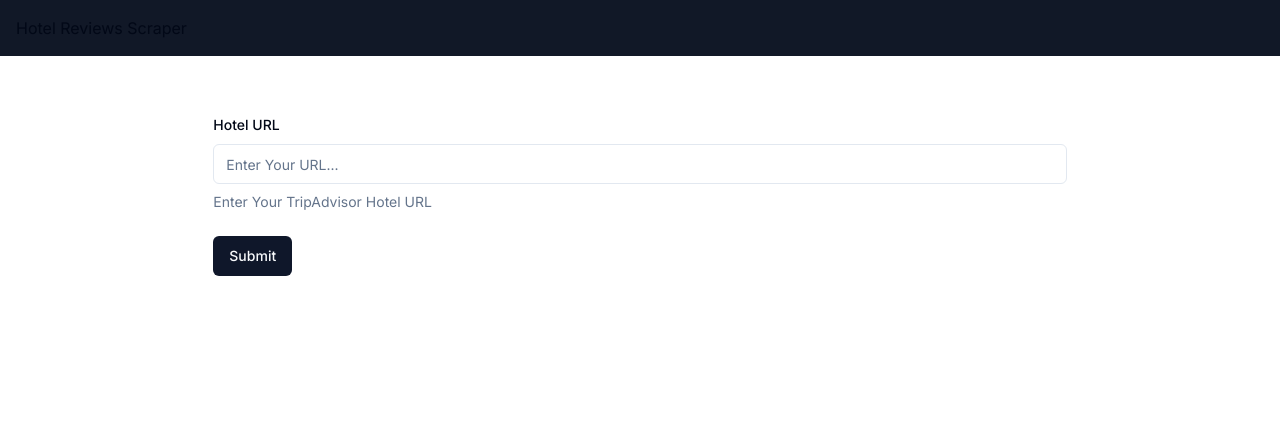
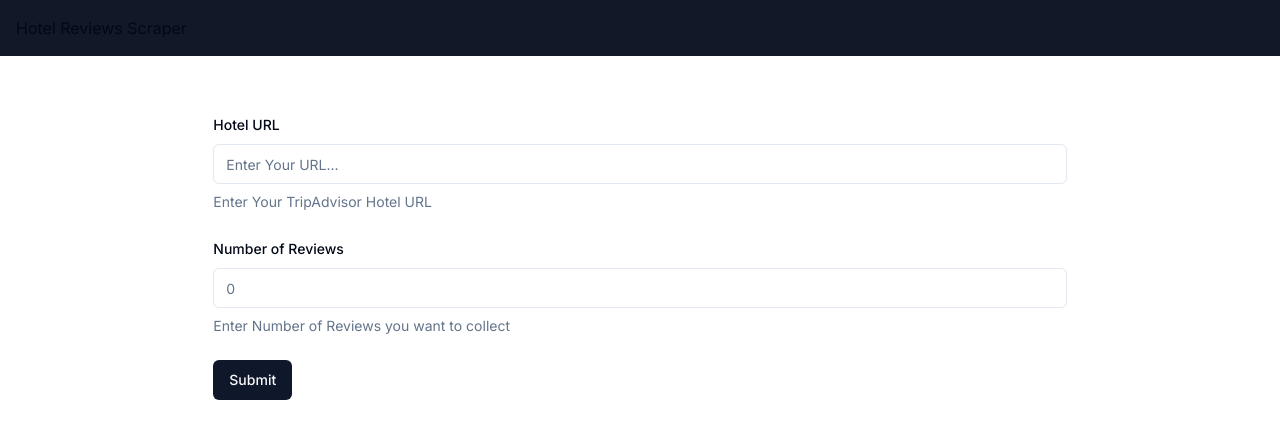
Before and after one commit to Priyanshu9898/TripAdvisor-Scraper, a Next.js app in the folder frontend/: page / in a window 1280 px wide. Shown: the top 438 px of the page. Built offline with nearby package versions, Linux system fonts and the light colour scheme.

Commit message:
additional input field added in form

```diff
--- a/frontend/components/InputForm.tsx
+++ b/frontend/components/InputForm.tsx
@@ -19,6 +19,7 @@ import { Label } from "./ui/label";
 
 const FormSchema = z.object({
   url: z.string().url().min(2),
+  numReviews: z.number().gt(0),
 });
 
 const InputForm = () => {
@@ -26,7 +27,9 @@ const InputForm = () => {
     resolver: zodResolver(FormSchema),
   });
 
-  function onSubmit(data: z.infer<typeof FormSchema>) {}
+  function onSubmit(data: z.infer<typeof FormSchema>) {
+    console.log(data);
+  }
 
   return (
     <div className="w-full h-screen flex items-start justify-center mt-14">
@@ -51,7 +54,32 @@ const InputForm = () => {
               </FormItem>
             )}
           />
-          <Button type="submit" className="">Submit</Button>
+
+          <FormField
+            control={form.control}
+            name="numReviews"
+            render={({ field }) => (
+              <FormItem>
+                <Label>Number of Reviews</Label>
+                <FormControl>
+                  <Input
+                    type="number"
+                    min={0}
+                    {...field}
+                    placeholder="0"
+                    onChange={(event) => field.onChange(+event.target.value)}
+                  />
+                </FormControl>
+                <FormDescription>
+                  Enter Number of Reviews you want to collect
+                </FormDescription>
+                <FormMessage />
+              </FormItem>
+            )}
+          />
+          <Button type="submit" className="">
+            Submit
+          </Button>
         </form>
       </Form>
     </div>
```
